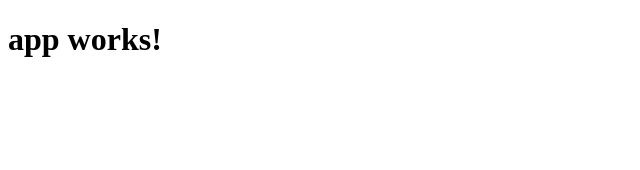
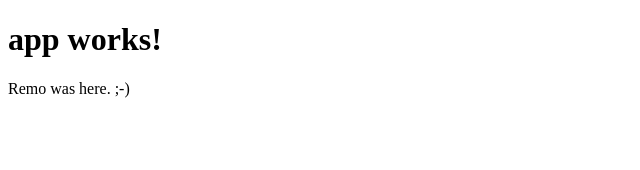
Before and after one commit to biehlerKevin/wodssRegistration, an Angular app: page / in a window 1280 px wide. Shown: the top 170 px of the page, without its empty margins (0-640 px from the left). Built offline with nearby package versions, Linux system fonts and the light colour scheme.

Commit message:
test commit

```diff
--- a/src/app/app.component.html
+++ b/src/app/app.component.html
@@ -1,3 +1,4 @@
 <h1>
   {{title}}
 </h1>
+<p> {{asdf}} </p>
--- a/src/app/app.component.ts
+++ b/src/app/app.component.ts
@@ -7,4 +7,5 @@ import { Component } from '@angular/core';
 })
 export class AppComponent {
   title = 'app works!';
+  asdf = 'Remo was here. ;-)';
 }
```
